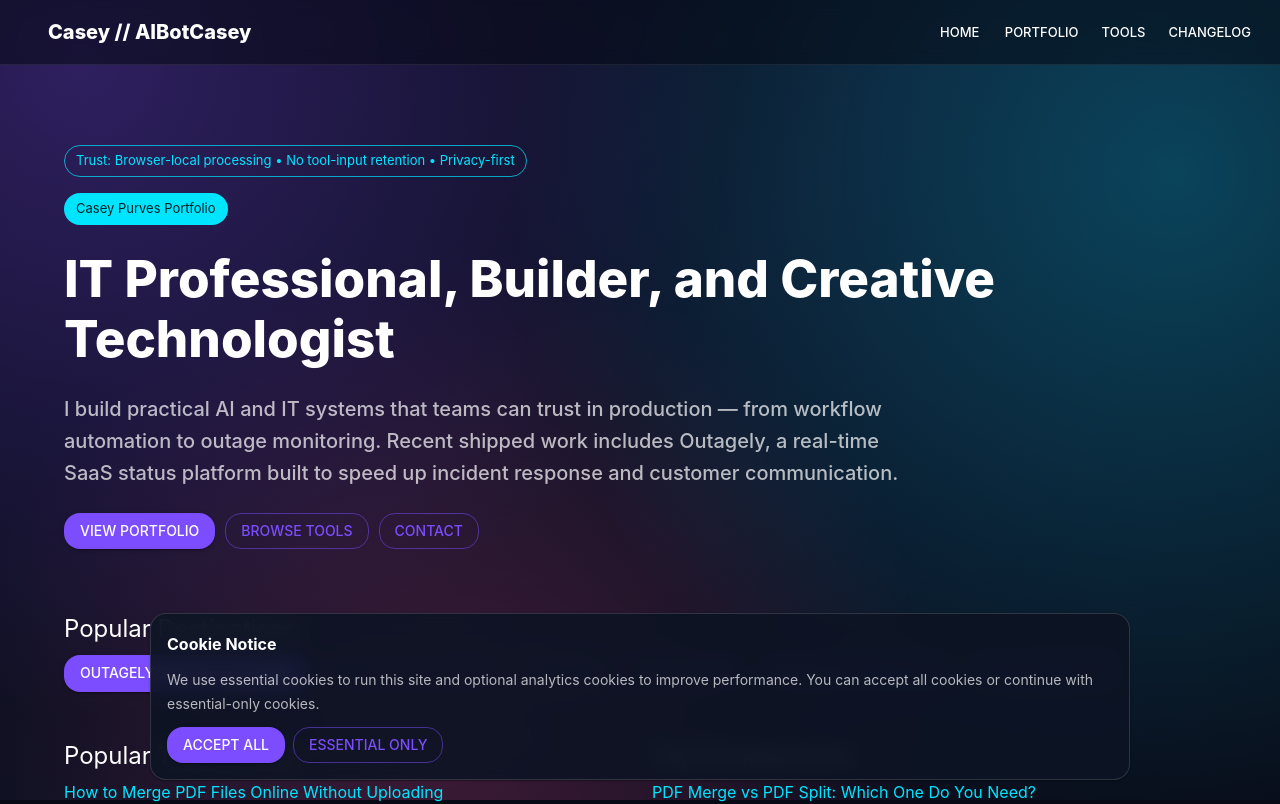
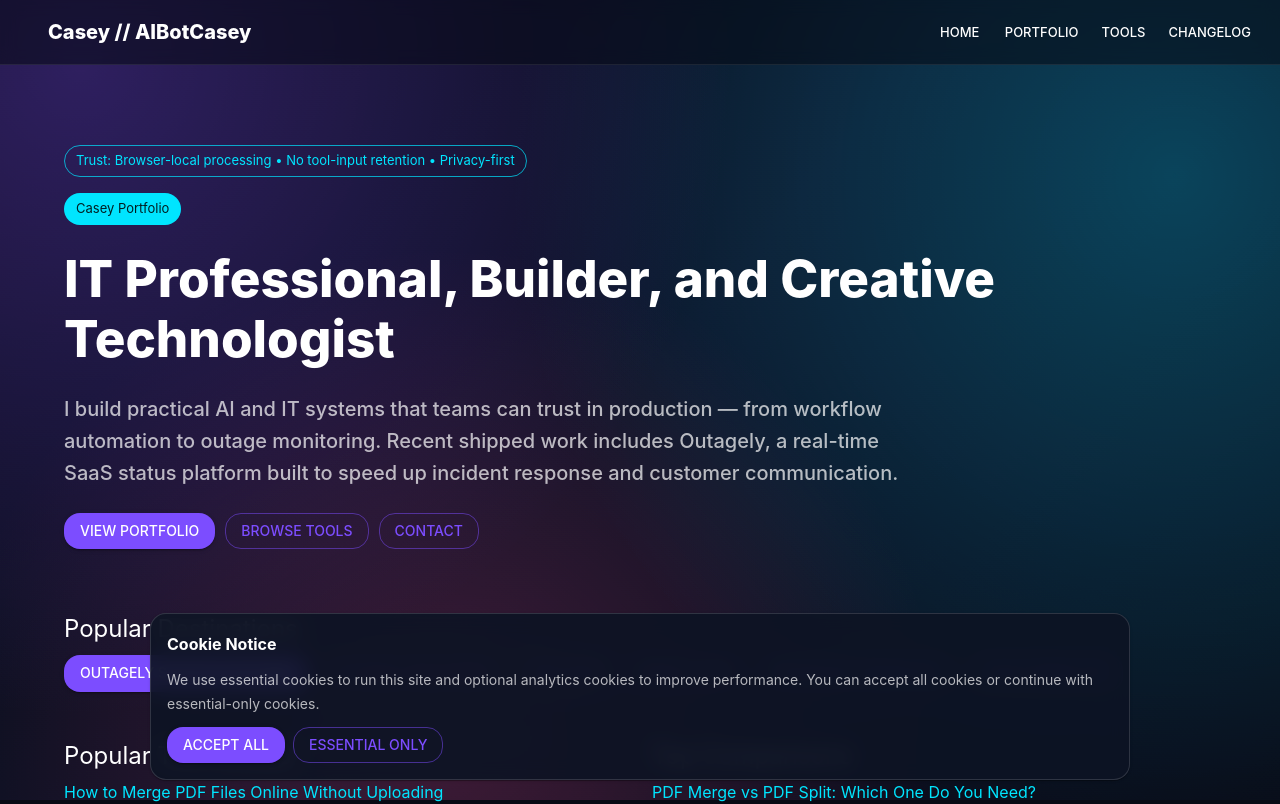
Before and after one commit to AIBotCasey/casey-pages, a React (Vite) app: page / in a window 1280 px wide. Shown: the top 804 px of the page. Built offline with nearby package versions, Linux system fonts and the light colour scheme; some icons are missing.

Commit message:
Remove full legal name from public website copy

```diff
--- a/src/pages/HomePage.jsx
+++ b/src/pages/HomePage.jsx
@@ -34,14 +34,14 @@ export default function HomePage() {
     setPageSeo({
       title: 'AIBotCasey | Shipped AI Products, Outagely & Free Online Tools',
       description:
-        'Explore shipped products from Casey Purves including Outagely, plus free privacy-first PDF, image, calculator, and developer tools built for real workflows.',
+        'Explore shipped products from Casey including Outagely, plus free privacy-first PDF, image, calculator, and developer tools built for real workflows.',
       path: '/',
       type: 'website',
       jsonLd: [
         {
           '@context': 'https://schema.org',
           '@type': 'Person',
-          name: 'Casey Purves',
+          name: 'Casey',
           url: `${SITE_URL}/`,
           sameAs: ['https://github.com/AIBotCasey'],
           jobTitle: 'IT Professional & Product Builder',
@@ -56,10 +56,10 @@ export default function HomePage() {
         {
           '@context': 'https://schema.org',
           '@type': 'WebPage',
-          name: 'Casey Purves Portfolio',
+          name: 'Casey Portfolio',
           url: `${SITE_URL}/`,
           description:
-            'Portfolio showcasing shipped AI products, prompt systems, and automation workflows built by Casey Purves.',
+            'Portfolio showcasing shipped AI products, prompt systems, and automation workflows built by Casey.',
         },
         {
           '@context': 'https://schema.org',
@@ -91,7 +91,7 @@ export default function HomePage() {
   return (
     <>
       <Stack spacing={3} sx={{ mb: 8 }}>
-        <Chip label="Casey Purves Portfolio" color="secondary" sx={{ width: 'fit-content' }} />
+        <Chip label="Casey Portfolio" color="secondary" sx={{ width: 'fit-content' }} />
         <Typography variant="h1" sx={{ fontSize: { xs: '2rem', md: '3.2rem' }, maxWidth: 980 }}>
           IT Professional, Builder, and Creative Technologist
         </Typography>
```
